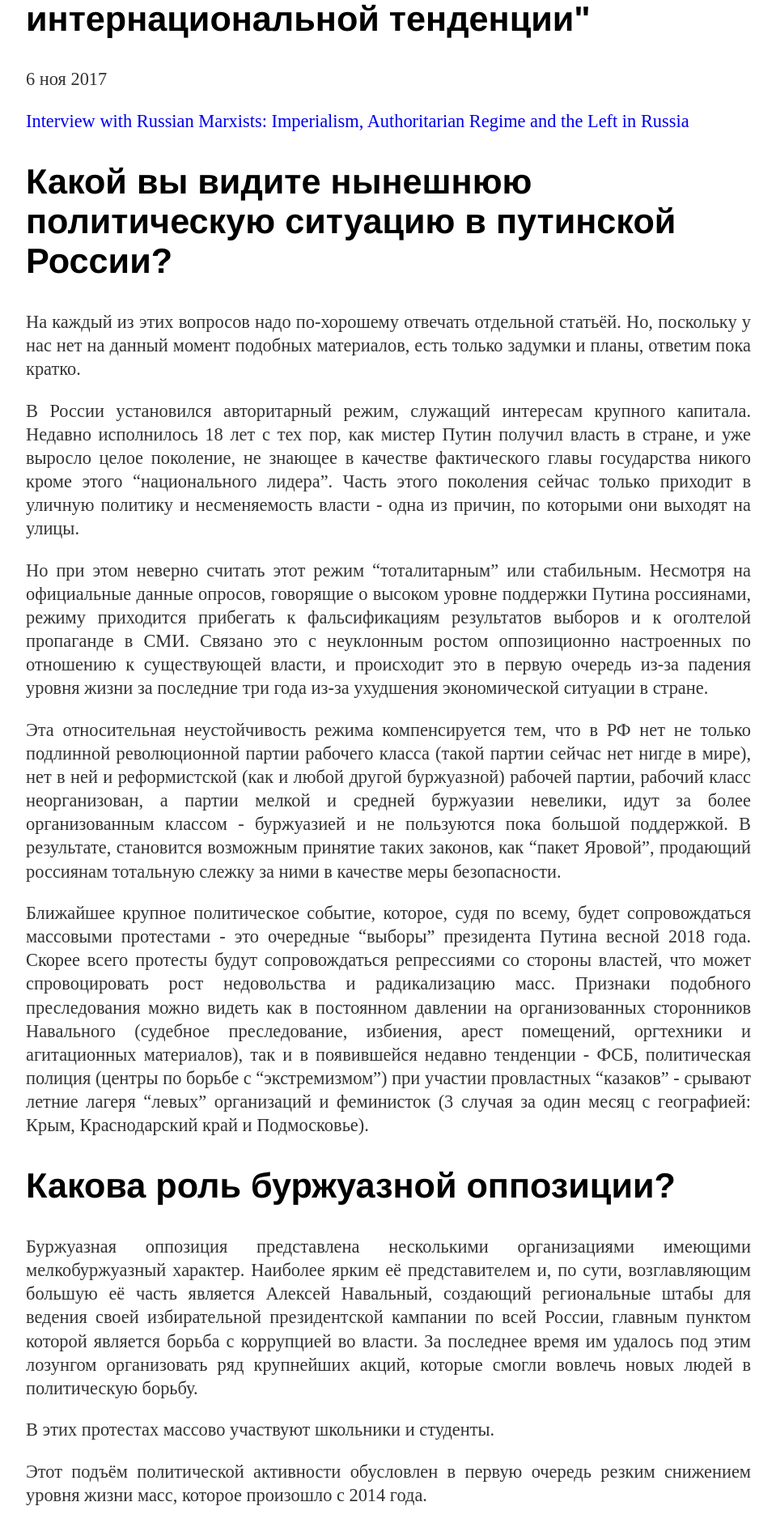
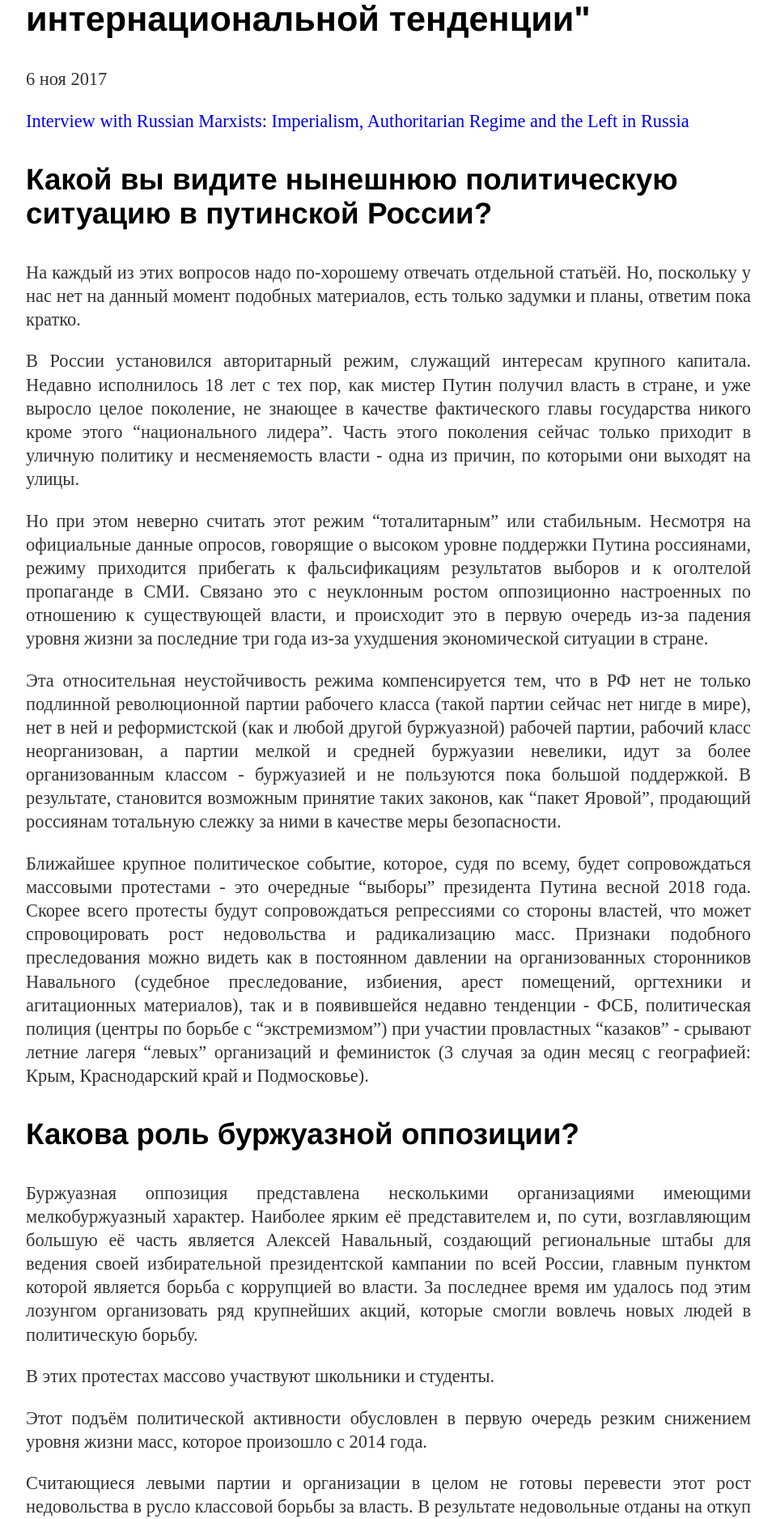
Before and after one commit to mgkp/mgkp.github.io, a Jekyll site: the page built from blog/_posts/2017-11-06-interview.md, in a window 1280 px wide. Shown: the part 431-2307 px from the top of the page at 81% size, without its empty margins (160-1119 px from the left). Built offline with Jekyll 4.4.1, drawn with Linux system fonts in a browser that asks for light colours.

Commit message:
question headings changed

```diff
--- a/blog/_posts/2017-11-06-interview.md
+++ b/blog/_posts/2017-11-06-interview.md
@@ -8,7 +8,7 @@ author: МГКП
 
 [Interview with Russian Marxists: Imperialism, Authoritarian Regime and the Left in Russia](https://www.thecommunists.net/forum/mg-russia-interview/)
 
-## Какой вы видите нынешнюю политическую ситуацию в путинской России?
+### Какой вы видите нынешнюю политическую ситуацию в путинской России?
 
 На каждый из этих вопросов надо по-хорошему отвечать отдельной статьёй. Но, поскольку у нас нет на данный момент подобных материалов, есть только задумки и планы, ответим пока кратко.
 
@@ -21,7 +21,7 @@ author: МГКП
 Ближайшее крупное политическое событие, которое, судя по всему, будет сопровождаться массовыми протестами - это очередные "выборы" президента Путина весной 2018 года. Скорее всего протесты будут сопровождаться репрессиями со стороны властей, что может спровоцировать рост недовольства и радикализацию масс. Признаки подобного преследования можно видеть как в постоянном давлении на организованных сторонников Навального (судебное преследование, избиения, арест помещений, оргтехники и агитационных материалов), так и в появившейся недавно тенденции - ФСБ, политическая полиция (центры по борьбе с "экстремизмом") при участии провластных "казаков" - срывают летние лагеря "левых" организаций и феминисток (3 случая за один месяц с географией: Крым, Краснодарский край и Подмосковье).
 
 
-## Какова роль буржуазной оппозиции?
+### Какова роль буржуазной оппозиции?
 
 Буржуазная оппозиция представлена несколькими организациями имеющими мелкобуржуазный характер. Наиболее ярким её представителем и, по сути, возглавляющим большую её часть является Алексей Навальный, создающий региональные штабы для ведения своей избирательной президентской кампании по всей России, главным пунктом которой является борьба с коррупцией во власти. За последнее время им удалось под этим лозунгом организовать ряд крупнейших акций, которые смогли вовлечь новых людей в политическую борьбу.
 
@@ -32,7 +32,7 @@ author: МГКП
 Считающиеся левыми партии и организации в целом не готовы перевести этот рост недовольства в русло классовой борьбы за власть. В результате недовольные отданы на откуп оппозиционной фракции буржуазии. Именно она сейчас способствует политизации масс, направляя недовольство "коррумпированными политиками" в выгодное капиталистам русло.
 
 
-## Какие самые значимые протесты рабочих и бедных произошли за последние 12 месяцев?
+### Какие самые значимые протесты рабочих и бедных произошли за последние 12 месяцев?
 
 Если бы мы характеризовали протесты дальнобойщиков, как рабочий протест, как это делают некоторые "левые", то мы привели бы их в качестве примера при ответе на этот вопрос. Но мы не относим участников этих протестов к рабочему классу. В них в основном принимают участие самозанятые водители, работающие на собственном или арендованном транспорте. Наёмные водители крупных транспортных компаний не участвуют массово в этих протестах.
 
@@ -43,7 +43,7 @@ author: МГКП
 Несмотря на то, что мы не можем привести примеры значимых с нашей точки зрения протестов за прошедший год, значимым мы считаем то, как меняется география протестов в России в целом. Согласно данным Центра социально-трудовых прав, в 2017 году практически завершился процесс распространения протестов почти по всем регионам РФ (прежде протесты регистрировались в большинстве регионов), что создаёт предпосылки для единых выступлений.
 
 
-## Каково состояние профсоюзного движения в России? Существуют ли какие-нибудь независимые боевые профсоюзы?
+### Каково состояние профсоюзного движения в России? Существуют ли какие-нибудь независимые боевые профсоюзы?
 
 По-прежнему о профсоюзах россияне либо не знают, либо считают профсоюзами псевдопрофсоюзы Федерации независимых профсоюзов России (ФНПР), являющиеся наследниками (и идейными и унаследовавшими собственность) бюрократических "профсоюзов" ВЦСПС (Всероссийского центрального совета профессиональных союзов). Субъекты ФНПР не являются профсоюзами даже по формальным причинам - Международная организация труда (МОТ) определяет профсоюз как организацию, объединяющую работников, отдельно упоминая организации работодателей. Несмотря на то, что РФ ратифицировала конвенции МОТ, в ФНПР нередко в одном "профсоюзе" состоят одновременно и работники и те, кто ими управляет в процессе их эксплуатации. В качестве иллюстрации этого можно привести такой пример: как-то наш товарищ при устройстве на работу на промышленное предприятие (находящееся под контролем государства) увидел в отделе кадров такую картину: на стене рядом с рабочим столом работника отдела кадров висело напоминание - не забыть предложить поступающему на работу вступить в профсоюз. Как правило, подобные "профсоюзы" занимаются предоставлением путёвок в санатории и выдачей подарков на праздники, вот и вся, в основном, "профсоюзная работа".
 
@@ -54,7 +54,7 @@ author: МГКП
 Если считать боевыми профсоюзами те, что активно отстаивают экономические интересы работников: в частности, пропагандируют и используют забастовки как средство борьбы, то да, можно сказать, что такие профсоюзы есть - это Конфедерация труда России (КТР). О том, независимо ли это объединение, можно судить по тому, что заявил президент КТР Борис Кравченко в конце 2011 года по поводу расстрела протестующих рабочих-нефтяников в Жанаозене (Западный Казахстан), когда он обвинил Комитет за рабочий интернационал (КРИ) в провоцировании властей Казахстана на эти действия. Есть и пример политической эволюции известного профсоюзного деятеля Алексея Этманова (Межрегионального профсоюза "Рабочая ассоциация" (МПРА)), когда он сначала "всегда поддерживал КПРФ на выборах", потом гарантировал, что за "Справедливую Россию" будут голосовать все 4 тысячи членов МПРА и члены их семей, а закончил тем, что на последних выборах оказался в избирательных списках Яблока. О какой независимости тут можно говорить?
 
 
-## Какое у вас мнение по поводу ситуации в Чечне? Какая у вас позиция по этому поводу?
+### Какое у вас мнение по поводу ситуации в Чечне? Какая у вас позиция по этому поводу?
 
 Для того, чтобы ответить на этот вопрос, надо начать с отношения разных частей общества к этому вопросу. Националистическая риторика состоит в том, что Россия, якобы, платит дань Чечне за проигрыш в войне в виде дотаций из бюджета, мотивируя это тем, что Кадыров был в вооруженном сопротивлении (которое, благодаря пропаганде, большинство считает бандитским), а затем переметнулся к федеральным силам. Сторонники этой позиции утверждают, что вооруженное подполье и кадыровцы, а также весь чеченский народ это одно и тоже. На фоне крайней чеченофобии в обществе эта нелепейшая позиция не встречает почти никакой критики (кроме официальных путинских патриотов). Как аргумент они используют то, что кадыровцы пользуются кажущейся неограниченной властью в Чечне, когда они не допускают представителей центральных аппаратов МВД, ФСБ и прокуратуры, что противоречит всяким представлениям о законности. Либералы в своей риторике используют это как популистский аргумент в пользу своей позиции, что в России, якобы, феодализм, и выступают за переход к «настоящему» капитализму, представляя Кадырова феодалом. Так, Алексей Навальный недавно высказал широко распространённый аргумент, что Чечня получает самые высокие дотации среди всех регионов РФ. Это неверно, и чтобы это проверить, достаточно просто поискать ответ в интернете, но за много лет не многие удосужились это сделать, все верят в миф о самых высоких дотациях для Чечни.
 
@@ -71,7 +71,7 @@ author: МГКП
 В случае Чечни мы выступаем за освобождение чеченского народа от власти ставленников Путина. Сделать это может только сам народ Чечни, помочь ему в этом могут остальные народы РФ, сменив существующий в России режим. Но распад крупных государств ради создания множества маленьких национальных буржуазных государств не может являться целью марксистов. Наша цель - социалистическая федерация народов Кавказа.
 
 
-## Как вы оцениваете классовый характер российского капитализма? Вы считаете Россию полуколонией, субимпериалистом или империалистическим государством?
+### Как вы оцениваете классовый характер российского капитализма? Вы считаете Россию полуколонией, субимпериалистом или империалистическим государством?
 
 Российская федерация - империалистическое государство, которое отличается тесной связью крупного монополистического капитала с госаппаратом.
 
@@ -86,7 +86,7 @@ author: МГКП
 Российский империализм пользуется все большим авторитетом во всем мире. Там, где это возможно и где возникает ослабление хватки местной власти или где местная буржуазия вынуждена под давлением классовой борьбы или кризиса изменить свой курс, РФ начинает активно влиять на внутренние дела этой страны. Так происходит на Филиппинах, в Молдавии, Болгарии и Катаре. При этом, естественно, происходит как обострение межимпериалистической конкуренции с США, ЕС и Японией, так и всё большее сближение с империалистическим Китаем. На наших глазах происходит стремительное формирование новых политических блоков, которые неизбежно столкнутся и породят ещё не одну войну.
 
 
-## Что вы думаете о военной интервенции в Сирию и поддержке режима Асада?
+### Что вы думаете о военной интервенции в Сирию и поддержке режима Асада?
 
 Поддержка режима Асада и военная интервенция связаны напрямую с интересами российского капитала. На данный момент Россия активно увеличивает свое экономическое, политическое и военное влияние в Сирии. Расследования журналистов показывают, как именно приближенные к госаппарату РФ бизнесмены получают под свой контроль нефтяные и фосфатные месторождения. При этом сами буржуа не скрывают использования собственных частных военных формирований. Целью военных операций является получение контроля над нефтедобывающими районами. Нефть по подписанным контрактам получат российские империалисты.
 
@@ -95,12 +95,12 @@ author: МГКП
 За время своей военной авантюры в Сирии российский режим приобрел колоссальный авторитет и влияние на Ближнем Востоке. Крупные региональные силы, такие как Турция и Иран, де факто вынуждены проводить закулисные переговоры с Россией по многим вопросам. При этом обе эти страны вступают в непосредственную конфронтацию с США и ЕС, что толкает их в обозримом будущем к вступлению в стратегический военно-политический союз с блоком РФ-Китай.
 
 
-## Как вы характеризуете официальную коммунистическую партию Геннадия Зюганова (КПРФ)?
+### Как вы характеризуете официальную коммунистическую партию Геннадия Зюганова (КПРФ)?
 
 КПРФ является коммунистической только по названию. Это буржуазная партия, являющаяся одной из опор существующей власти в РФ. По сути, эта партия дискредитирует коммунистические идеи, выдавая свою мигрантофобию, раболепство перед РПЦ, русский национализм, буржуазный патриотизм и державный сталинизм за марксизм нашего времени. КПРФ не ориентируется на рабочее движение. Скорее, это в основном партия патриотически настроенных граждан, пенсионеров, ностальгирующих по СССР. Со временем происходит сокращение влияния КПРФ и, возможно, оно станет в будущем ещё меньше, чем сейчас, но, несмотря на это, власть будет поддерживать эту партию как одну из её опор.
 
 
-## Вы можете дать обзор левых? Насколько мы знаем, в России есть несколько ортодоксальных сталинистских партий, а также несколько троцкистских групп.
+### Вы можете дать обзор левых? Насколько мы знаем, в России есть несколько ортодоксальных сталинистских партий, а также несколько троцкистских групп.
 
 Cитуация в "левом" движении определяется не случайным стечением обстоятельств, а объективными условиями, которые сложились в РФ. В СССР десятилетиями господствовала официальная идеология сталинизма. После крушения СССР вместе с этой идеологией многие стали искать информацию об истории своей страны и ответы на возникающие у них вопросы. Большинство из тех, кто не выбрал либерализм и сталинизм, искали ответы в религиях, сектах, антинаучных теориях, конспирологии. Также в то время была распространена (и продолжает сохраняться) общая апатия и почти полное отсутствие любой борьбы, и, как результат, скептическое отношение к возможности что-либо изменить.
 
@@ -142,7 +142,7 @@ Cитуация в "левом" движении определяется не
 В РФ нет пролетарской партии. Большинство так называемых "левых" партий являются оппортунистическими или сектантскими. Кроме того сталинизм по-прежнему господствует в "коммунистических" кружках а "троцкистские" организации являются большевиками-ленинцами только по названию.
 
 
-## Каковы, по вашему мнению, главные пункты революционной программы классовой борьбы для ближайшего времени?
+### Каковы, по вашему мнению, главные пункты революционной программы классовой борьбы для ближайшего времени?
 
 Мы считаем, что создание программы революционного рабочего класса - дело партии рабочего класса, которую ещё только предстоит создать. Небольшая марксистская группа может лишь выработать принципы, на основе которых может быть создана предпартийная организация.
 Вот ключевые пункты, которые, на наш взгляд, должны быть основой нового (хорошо забытого старого) революционного движения:
```
